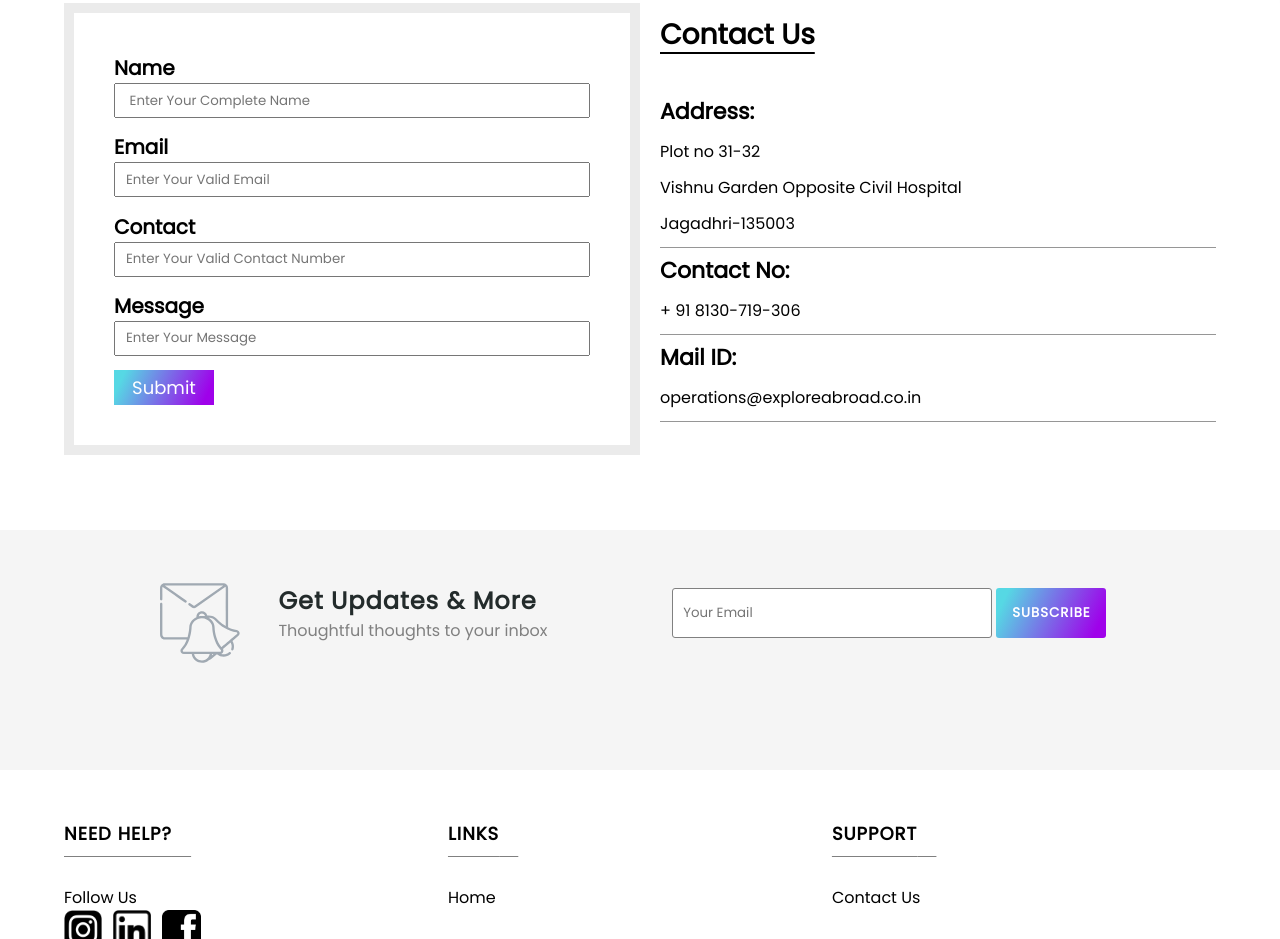
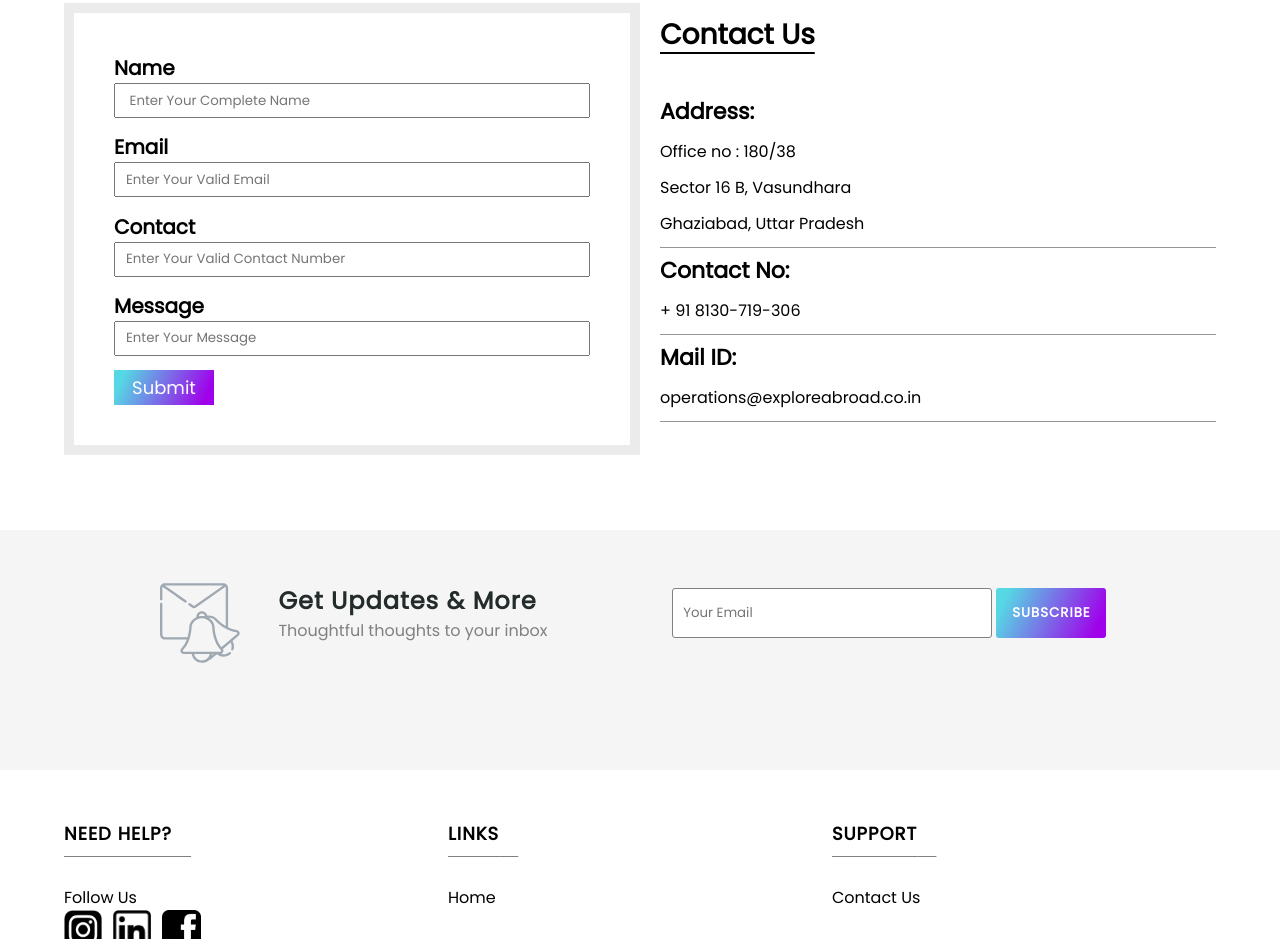
Before and after one commit to abhinav2612/ExploreAbroad, a plain HTML site: page contact.html in a window 1280 px wide. Shown: the part 1037-1976 px from the top of the page. Drawn offline with nearby package versions, Linux system fonts and the light colour scheme; grey boxes are pictures that could not be loaded.

Commit message:
contact address update

```diff
--- a/contact.html
+++ b/contact.html
@@ -63,9 +63,9 @@
 				<div class="box2">
 					<h3 class="head3">Contact Us</h3>
 					<p class="para1">Address:</p>
-					<p class="para">Plot no 31-32</p>
-					<p class="para">Vishnu Garden Opposite Civil Hospital</p>
-					<p class="para">Jagadhri-135003</p>
+					<p class="para">Office no : 180/38</p>
+					<p class="para">Sector 16 B, Vasundhara</p>
+					<p class="para">Ghaziabad, Uttar Pradesh</p>
 				</div>
 				<div class="box2">
 					<p class="para1">Contact No:</p>
```
